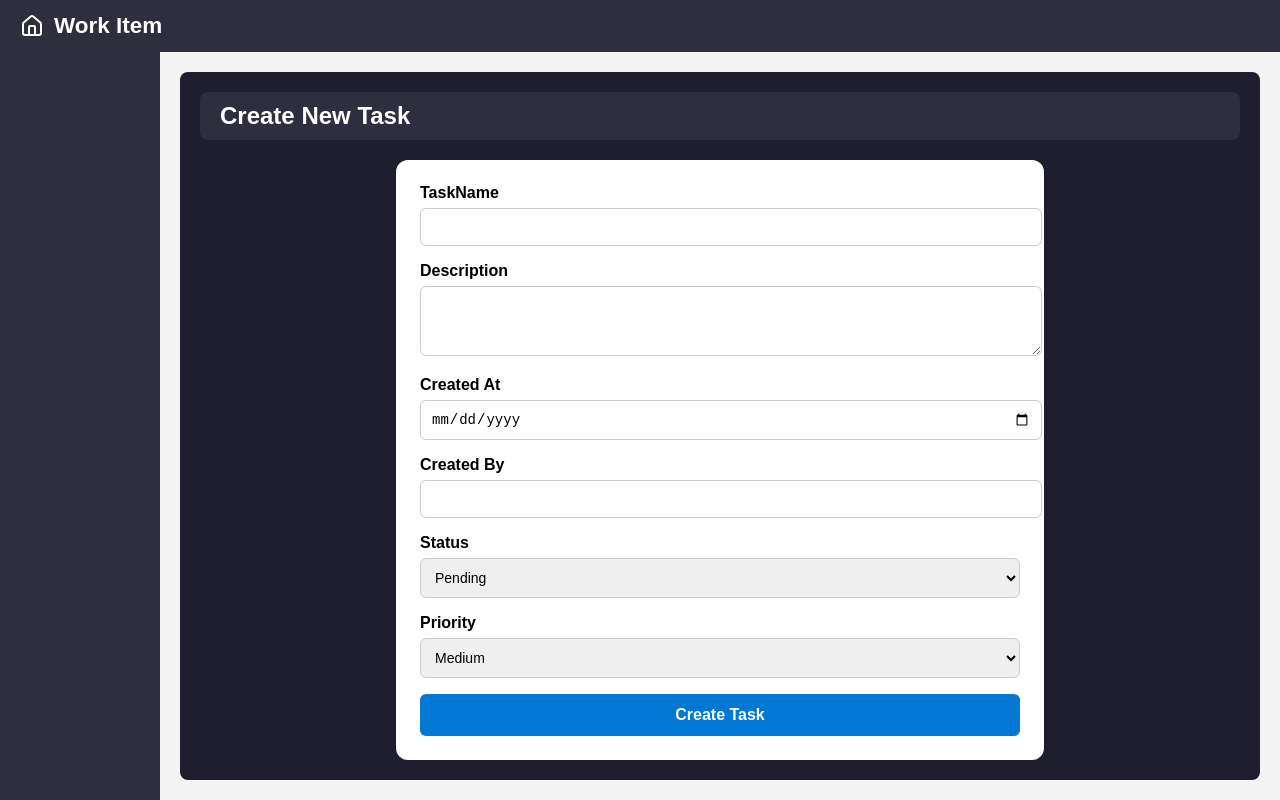
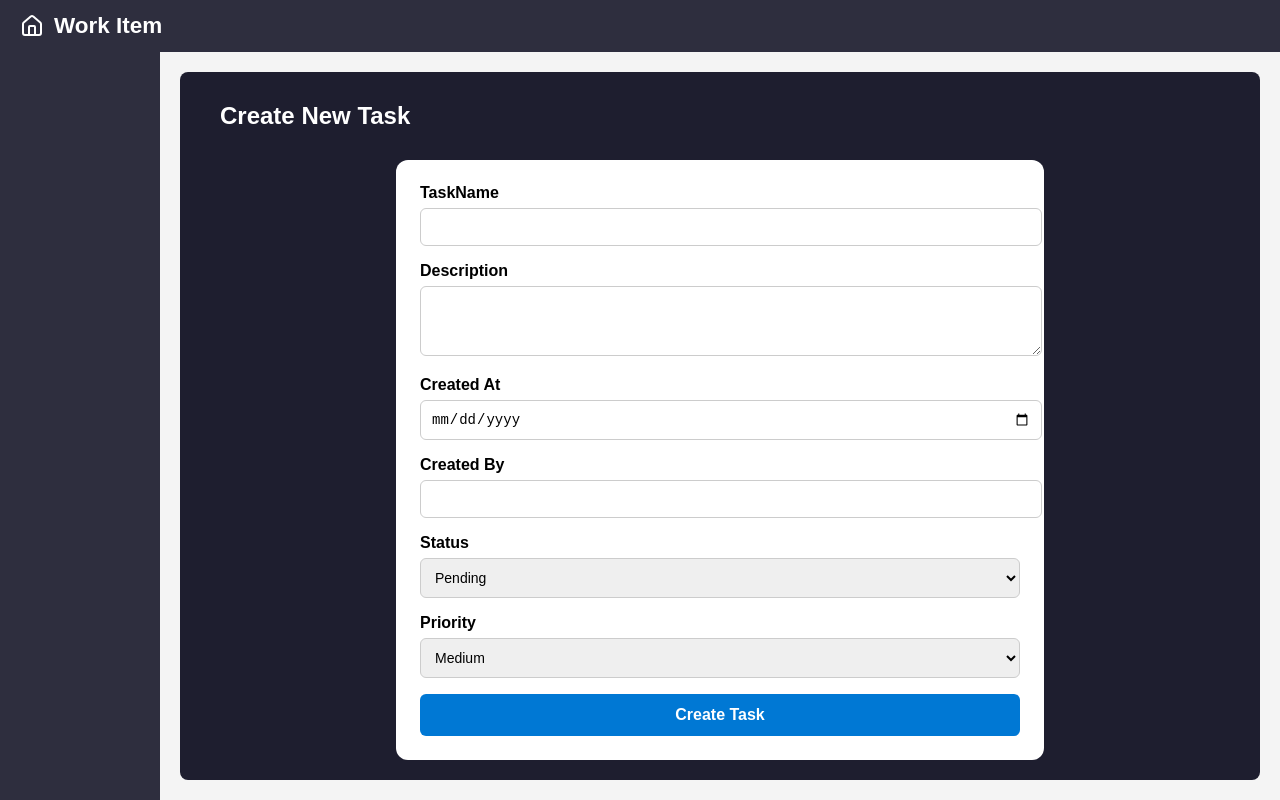
Before and after one commit to sujithrajendran/taskManagement, a React (Create React App) app: page /create in a window 1280 px wide. Built offline with nearby package versions, Linux system fonts and the light colour scheme.

Commit message:
Update SearchTask.css

```diff
--- a/src/css/SearchTask.css
+++ b/src/css/SearchTask.css
@@ -9,18 +9,17 @@
 .task-toolbar {
   display: flex;
   align-items: center;
-  justify-content: space-between;
-  gap: 10px;
-  background-color: #2e2e3e;
-  padding: 10px;
+  /* justify-content: space-between; */
+  /* gap: 0px; */
+  /* background-color: #2e2e3e; */
+  /* padding: 0px; */
   border-radius: 100px;
   margin-bottom: 20px;
 }
 
-/* Input with icon inside */
 .input-wrapper {
   position: relative;
-  width: 100%;
+  width: 30%;
   max-width: 1080px;
 }
 
@@ -35,11 +34,11 @@
 }
 
 .task-input.full {
-  width: 100%;
-  padding: 10px 10px 10px 36px; /* left padding for icon */
+  width: 80%;
+  padding: 10px 8px 8px 36px;
   border-radius: 4px;
   border: none;
-  font-size: 14px;
+  font-size: 17px;
   background-color: white;
   color: black;
 }
@@ -49,7 +48,7 @@
   background-color: #0078d4;
   color: white;
   font-size: 22px;
-  padding: 6px 12px;
+  padding: 4px 8px;
   border: none;
   border-radius: 4px;
   cursor: pointer;
```
